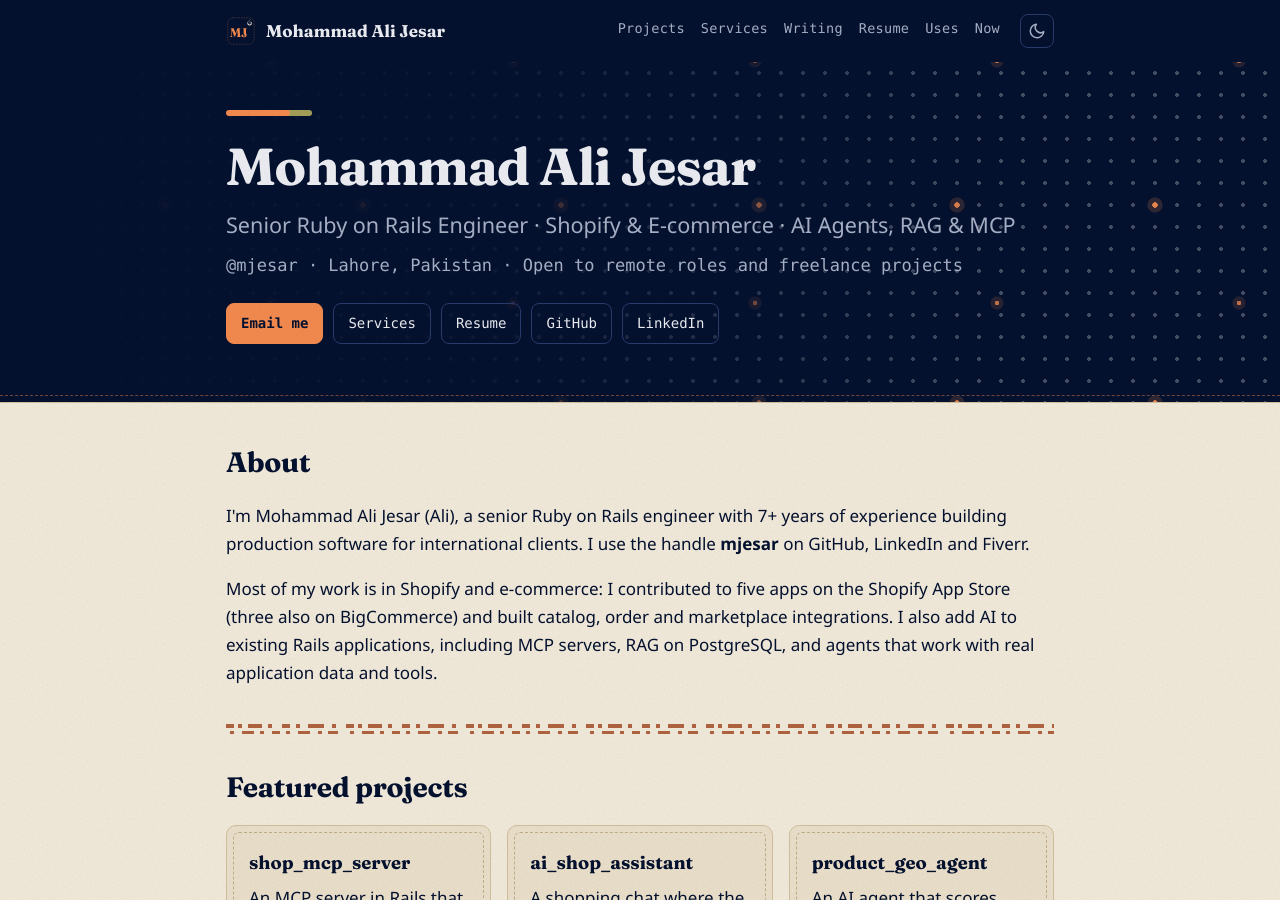
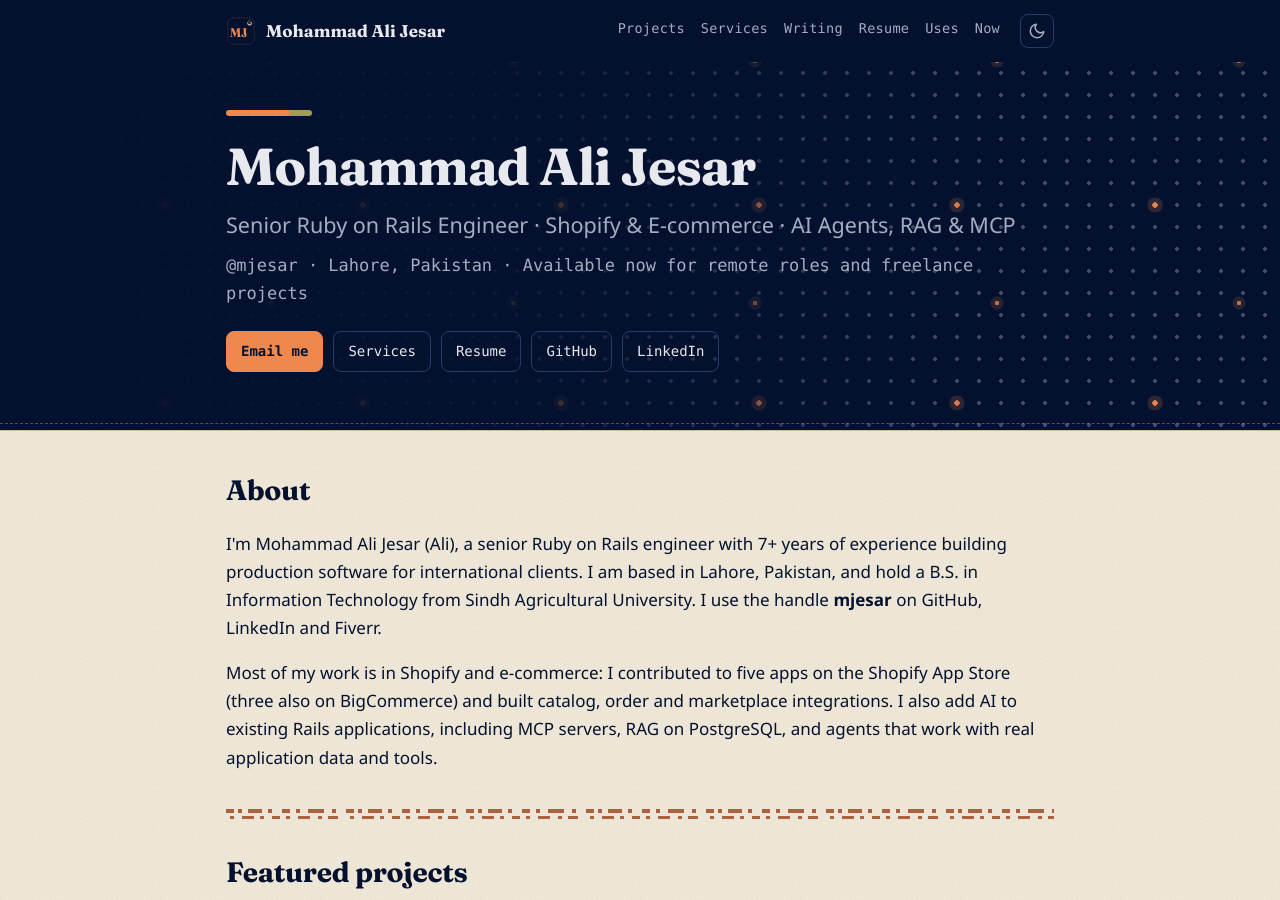
Before and after one commit to mjesar/mjesar.github.io, a Jekyll site: the page built from index.html, in a window 1280 px wide and 900 px high. Built offline with Jekyll 4.4.1, drawn with Linux system fonts in a browser that asks for light colours; some of the changed text lies outside the part shown.

Commit message:
match job title to linkedin and add disambiguation and availability

```diff
--- a/index.html
+++ b/index.html
@@ -25,6 +25,7 @@
       "image": "https://github.com/mjesar.png",
       "email": "mailto:mohammadalijaisar@gmail.com",
       "jobTitle": "Senior Ruby on Rails Engineer",
+      "disambiguatingDescription": "Ruby on Rails engineer based in Lahore, Pakistan, who builds Shopify and BigCommerce apps and adds AI (MCP servers, RAG, agents) to Rails applications. Holds a B.S. in Information Technology from Sindh Agricultural University and previously worked as a backend engineer at SimpleDeploy. Online handle: mjesar.",
       "description": "Senior Ruby on Rails engineer with 7+ years of experience in Shopify and e-commerce apps, integrations, MCP servers, RAG and AI agents.",
       "address": { "@type": "PostalAddress", "addressLocality": "Lahore", "addressCountry": "PK" },
       "alumniOf": { "@type": "CollegeOrUniversity", "name": "Sindh Agricultural University" },
@@ -67,7 +68,7 @@
     <div class="bar" aria-hidden="true"></div>
     <h1>Mohammad Ali Jesar</h1>
     <p class="lede">Senior Ruby on Rails Engineer · Shopify &amp; E-commerce · AI Agents, RAG &amp; MCP</p>
-    <p class="meta">@mjesar · Lahore, Pakistan · Open to remote roles and freelance projects</p>
+    <p class="meta">@mjesar · Lahore, Pakistan · Available now for remote roles and freelance projects</p>
     <ul class="links">
       <li><a class="btn primary" href="mailto:mohammadalijaisar@gmail.com">Email me</a></li>
       <li><a class="btn" href="/services/">Services</a></li>
@@ -82,7 +83,7 @@
 
 <section id="about">
   <h2>About</h2>
-  <p>I'm Mohammad Ali Jesar (Ali), a senior Ruby on Rails engineer with 7+ years of experience building production software for international clients. I use the handle <strong>mjesar</strong> on GitHub, LinkedIn and Fiverr.</p>
+  <p>I'm Mohammad Ali Jesar (Ali), a senior Ruby on Rails engineer with 7+ years of experience building production software for international clients. I am based in Lahore, Pakistan, and hold a B.S. in Information Technology from Sindh Agricultural University. I use the handle <strong>mjesar</strong> on GitHub, LinkedIn and Fiverr.</p>
   <p>Most of my work is in Shopify and e-commerce: I contributed to five apps on the Shopify App Store (three also on BigCommerce) and built catalog, order and marketplace integrations. I also add AI to existing Rails applications, including MCP servers, RAG on PostgreSQL, and agents that work with real application data and tools.</p>
 </section>
 
@@ -115,7 +116,7 @@
   <h2>Experience and education</h2>
   <div class="card">
     <h3>MGLogics</h3>
-    <p class="muted">Full-stack Ruby on Rails and React engineer · Dec 2021 to Jun 2026 · Remote</p>
+    <p class="muted">Ruby on Rails developer, Shopify &amp; BigCommerce app development · Dec 2021 to Jun 2026 · Remote</p>
     <p>Shopify and BigCommerce apps, catalog and order sync, and Amazon SP-API integrations. Worked daily with US clients.</p>
   </div>
   <div class="card">
--- a/llms.txt
+++ b/llms.txt
@@ -1,6 +1,8 @@
 # Mohammad Ali Jesar (mjesar)
 
 > Senior Ruby on Rails engineer in Lahore, Pakistan with 7+ years of experience. Shopify and e-commerce apps, integrations, MCP servers, RAG with pgvector and AI agents. Open to remote roles and freelance work. Uses the handle mjesar on GitHub, LinkedIn and Fiverr.
+
+Identity: Ruby on Rails engineer based in Lahore, Pakistan, who builds Shopify and BigCommerce apps and adds AI (MCP servers, RAG, agents) to Rails applications. Holds a B.S. in Information Technology from Sindh Agricultural University and previously worked as a backend engineer at SimpleDeploy. Online handle: mjesar. Available now for remote roles and freelance work.
 
 ## Profiles
 
--- a/preview/index.html
+++ b/preview/index.html
@@ -65,7 +65,7 @@
   <h2>Experience and education</h2>
   <div class="card">
     <h3>MGLogics</h3>
-    <p class="muted">Full-stack Ruby on Rails and React engineer · Dec 2021 to Jun 2026 · Remote</p>
+    <p class="muted">Ruby on Rails developer, Shopify &amp; BigCommerce app development · Dec 2021 to Jun 2026 · Remote</p>
     <p>Shopify and BigCommerce apps, catalog and order sync, and Amazon SP-API integrations. Worked daily with US clients.</p>
   </div>
   <div class="card">
--- a/resume/index.html
+++ b/resume/index.html
@@ -38,7 +38,7 @@
 <section>
   <h2>Experience</h2>
   <div class="job">
-    <h3>Full-Stack Software Engineer, MGLogics</h3>
+    <h3>Ruby on Rails Developer, MGLogics</h3>
     <p class="muted">December 2021 to June 2026 · Remote, US clients</p>
     <ul>
       <li>Designed, built and maintained Shopify and BigCommerce apps with Ruby on Rails and React for furniture and retail merchants.</li>
```
Also changed, not shown: other parts of llms.txt (+1 -1 lines), now/index.md (+2 -2 lines).
